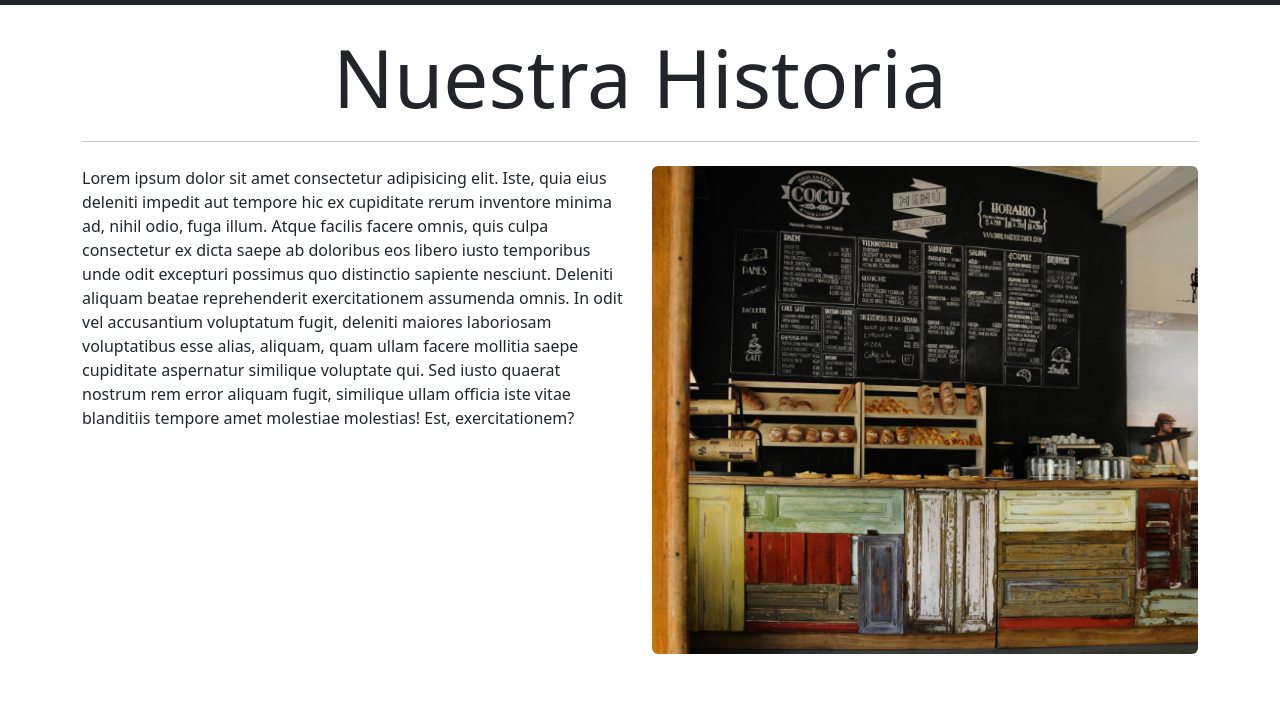
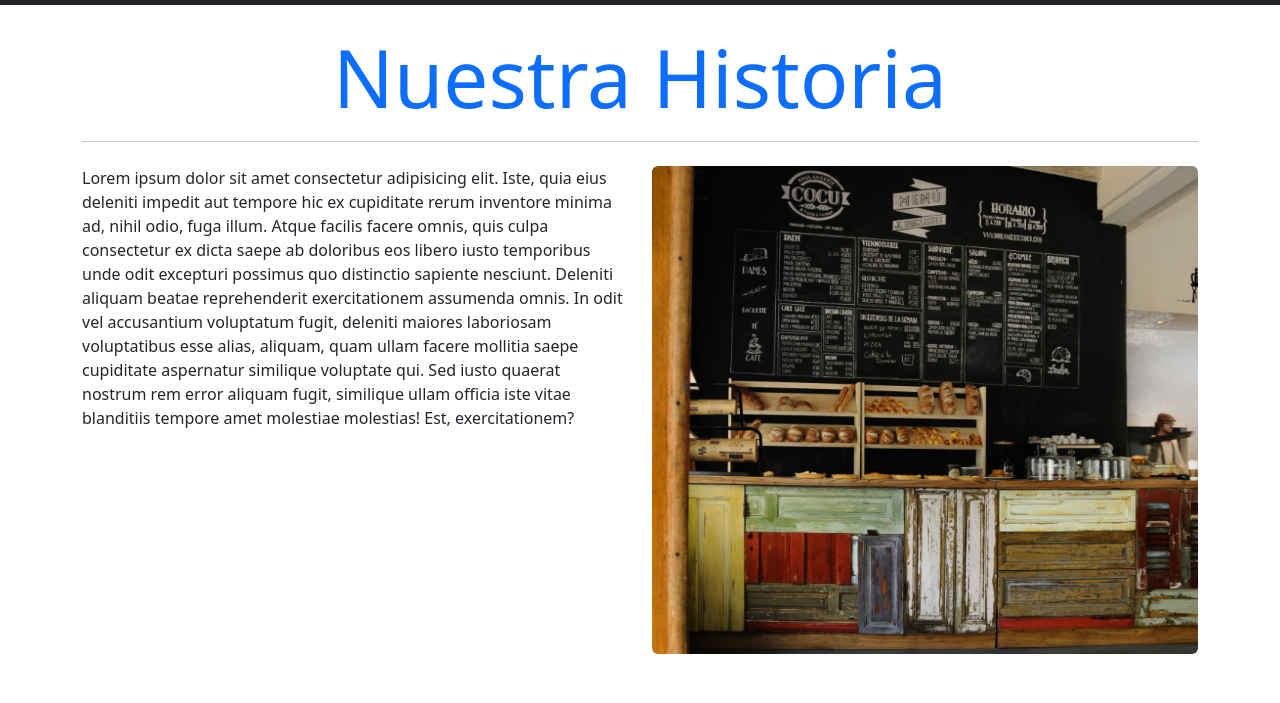
Before and after one commit to Juliancito1/panaderiacocu, a plain HTML site: page pages/historia.html in a window 1280 px wide. Shown: the part 97-800 px from the top of the page. Drawn offline with nearby package versions, Linux system fonts and the light colour scheme.

Commit message:
modifique la ventana modal de la medialuna y el titulo de historia

```diff
--- a/pages/historia.html
+++ b/pages/historia.html
@@ -61,7 +61,7 @@
 
       <main>
         <section class="container my-4 text-center">
-        <h1 class="display-1">Nuestra Historia</h1>
+        <h1 class="display-1 text-primary">Nuestra Historia</h1>
         <hr>
         </section>
         <section class="container my-4">
```
Also changed, not shown: pages/productos.html (+0 -1 lines).
